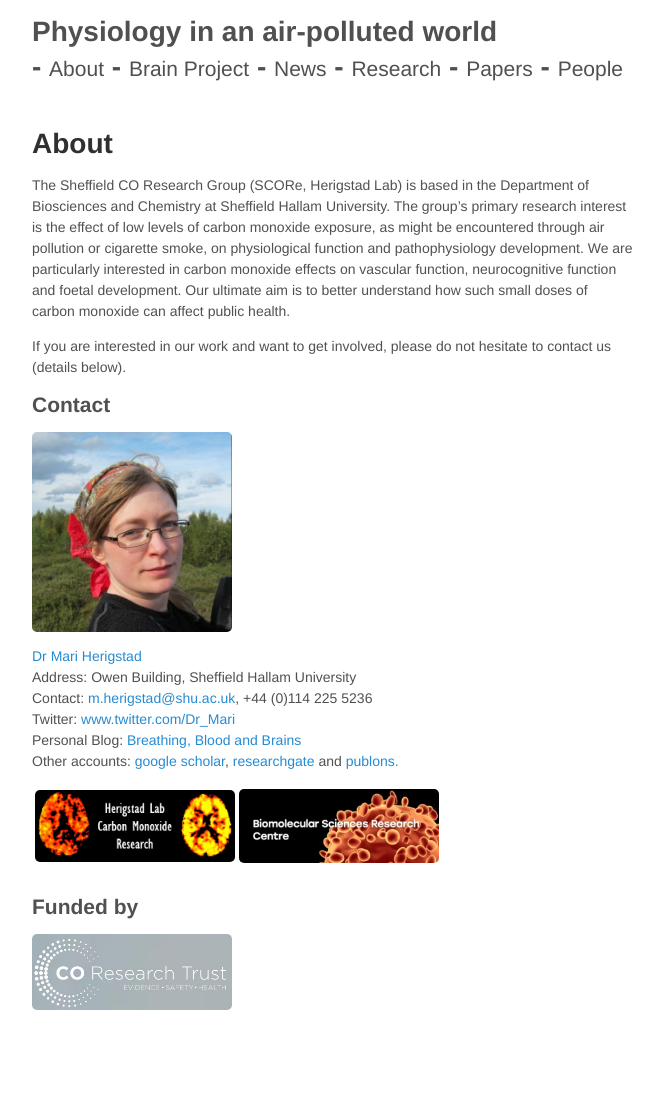
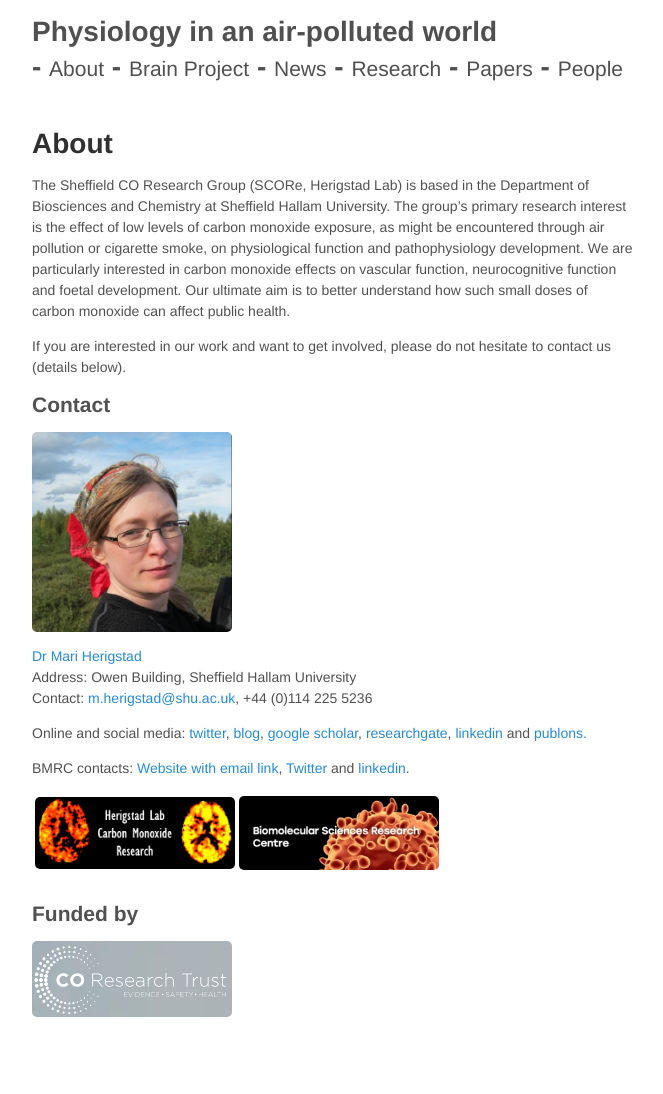
Before and after one commit to mariherigstad/mariherigstad.github.io, a Jekyll site: the page built from about.md, in a window 1280 px wide. Shown: the whole page, without its empty margins (307-970 px from the left). Built offline with Jekyll 4.4.1, drawn with Linux system fonts in a browser that asks for light colours.

Commit message:
Update about.md

```diff
--- a/about.md
+++ b/about.md
@@ -14,9 +14,13 @@ If you are interested in our work and want to get involved, please do not hesita
 <a href="https://www.shu.ac.uk/about-us/our-people/staff-profiles/mari-herigstad">Dr Mari Herigstad</a><br>
 Address: Owen Building, Sheffield Hallam University<br>
 Contact: <m.herigstad@shu.ac.uk>, +44 (0)114 225 5236<br>
-Twitter: <a href="https://twitter.com/Dr_Mari">www.twitter.com/Dr_Mari</a><br>
-Personal Blog: <a href="https://mariherigstad.wordpress.com">Breathing, Blood and Brains</a><br>
-Other accounts: <a href="http://scholar.google.co.uk/citations?user=JAD2n04AAAAJ&hl=en">google scholar</a>, <a href="https://www.researchgate.net/profile/Mari_Herigstad">researchgate</a> and <a href="https://publons.com/author/1287147/mari-herigstad#profile">publons.</a>
+
+Online and social media:
+<a href="https://twitter.com/Dr_Mari">twitter</a>, <a href="https://mariherigstad.wordpress.com">blog</a>,
+<a href="http://scholar.google.co.uk/citations?user=JAD2n04AAAAJ&hl=en">google scholar</a>, <a href="https://www.researchgate.net/profile/Mari_Herigstad">researchgate</a>, <a href="https://www.linkedin.com/in/mari-herigstad-0a433813/">linkedin</a> and <a href="https://publons.com/author/1287147/mari-herigstad#profile">publons.</a>
+
+BMRC contacts: <a href="https://www.shu.ac.uk/biomolecular-sciences-research-centre">Website with email link</a>, <a href="https://x.com/BMRCSheffHallam">Twitter</a> and <a href="https://www.linkedin.com/in/bmrc-biomedical-research-centre-a4344847/">linkedin</a>.
+
 
 <table>
   <tr>
```
